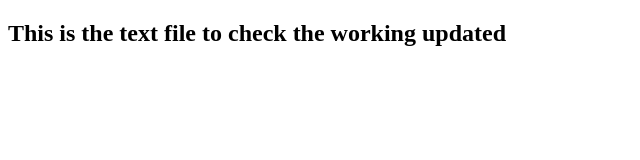
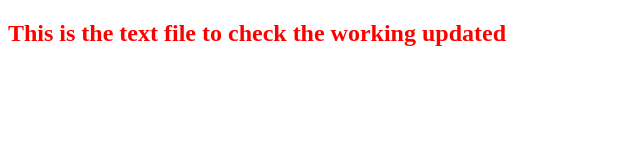
Before and after one commit to prashantjain91/kalpatru, a plain HTML site: page index.html in a window 1280 px wide. Shown: the whole page, without its empty margins (0-640 px from the left). Drawn offline with Linux system fonts and the light colour scheme.

Commit message:
Css file is uploaded

```diff
--- /dev/null
+++ b/css/style.css
@@ -0,0 +1,3 @@
+h2{
+    color:red;
+}
--- a/index.html
+++ b/index.html
@@ -4,6 +4,7 @@
     <meta charset="UTF-8">
     <meta http-equiv="X-UA-Compatible" content="IE=edge">
     <meta name="viewport" content="width=`, initial-scale=1.0">
+    <link rel="stylesheet" href="./css/style.css">
     <title>Document</title>
 </head>
 <body>
```
